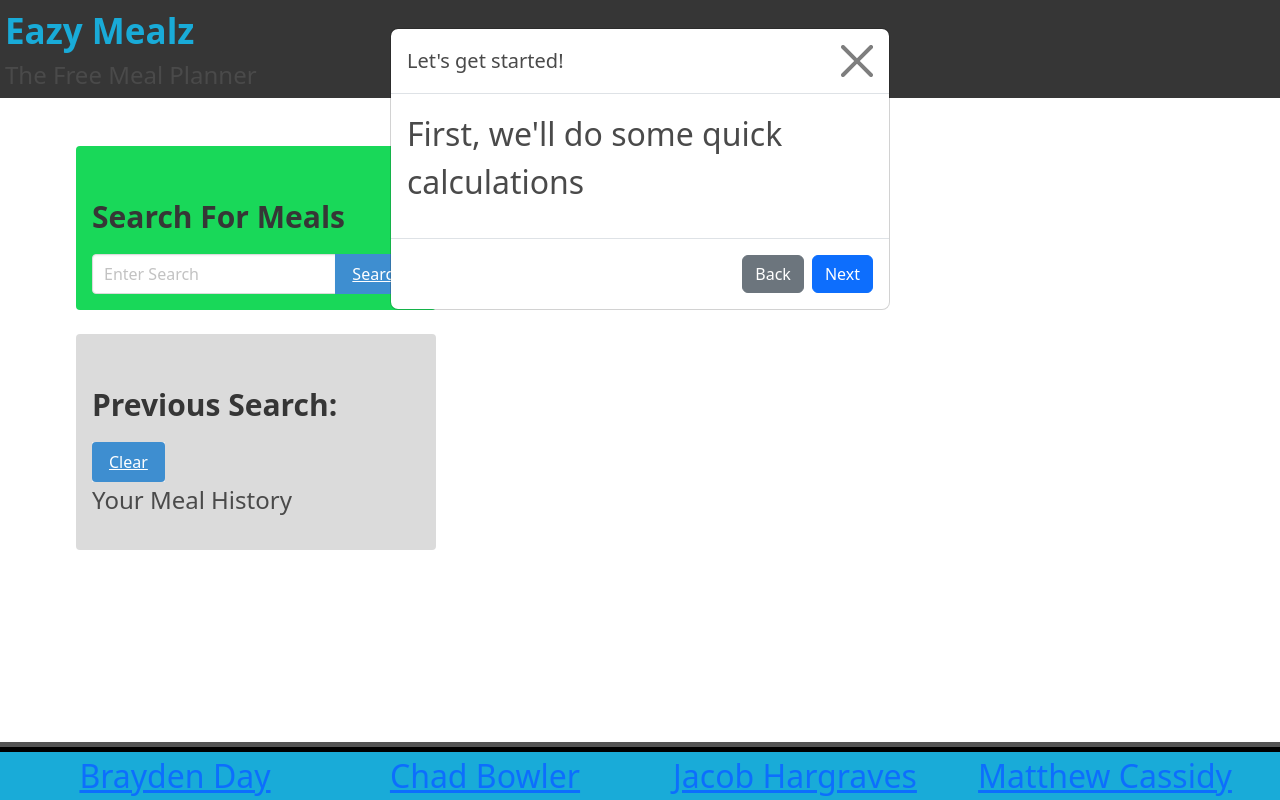
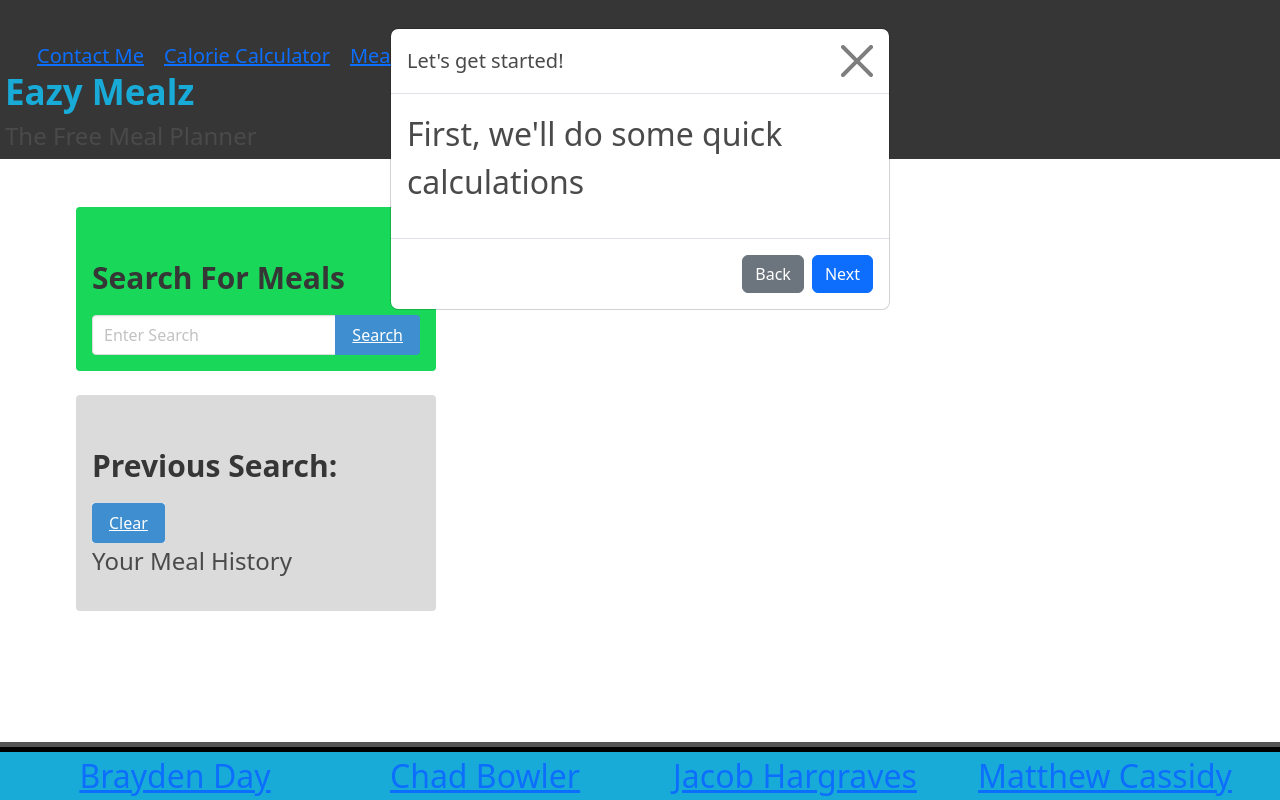
Before and after one commit to Mateocassidy/Meal-Planner-Project, a plain HTML site: page index.html in a window 1280 px wide. Drawn offline with nearby package versions, Linux system fonts and the light colour scheme; no server answers.

Commit message:
added UL items

```diff
--- a/Assets/CSS/style.css
+++ b/Assets/CSS/style.css
@@ -23,6 +23,17 @@
   }
 
   /* this controls the top header of the page */
+  .titleTop nav ul li {
+    display: flex;
+    flex-direction: row;
+    justify-content: right;
+    align-items: center;
+    padding-top: 15px;
+    margin-right: 20px;
+    float: right;
+    font-size: 20px;
+  }
+
   .titleTop {
     flex-direction: row;
     margin-left: 5px;
@@ -87,7 +98,6 @@
     bottom: 0;
     width: 100%;
     color: #000000;
-
   }
   /* this controls the search box displays */
   .notification {
--- a/index.html
+++ b/index.html
@@ -22,6 +22,13 @@
             <div class="part" id="topPart">
                 <!-- <img id="logo" class="" src="./assets/images/logo.png" > we could add our own custom logo here if someone wants to design that but thats beyond the MVP-->
                 <div class="titleTop">
+                  <nav>
+                    <ul>
+                        <li><a href="#label">Meal Search</a></li>
+                        <li><a href="#container">Calorie Calculator</a></li>
+                        <li><a href="#footer">Contact Me</a></li>
+                    </ul>
+                </nav>
                     <h1 id="headerTitle">Eazy Mealz</h1>
                     <h4 class="subtitle is-4" id="subHeader">The Free Meal Planner</h4>
                 </div>
```
